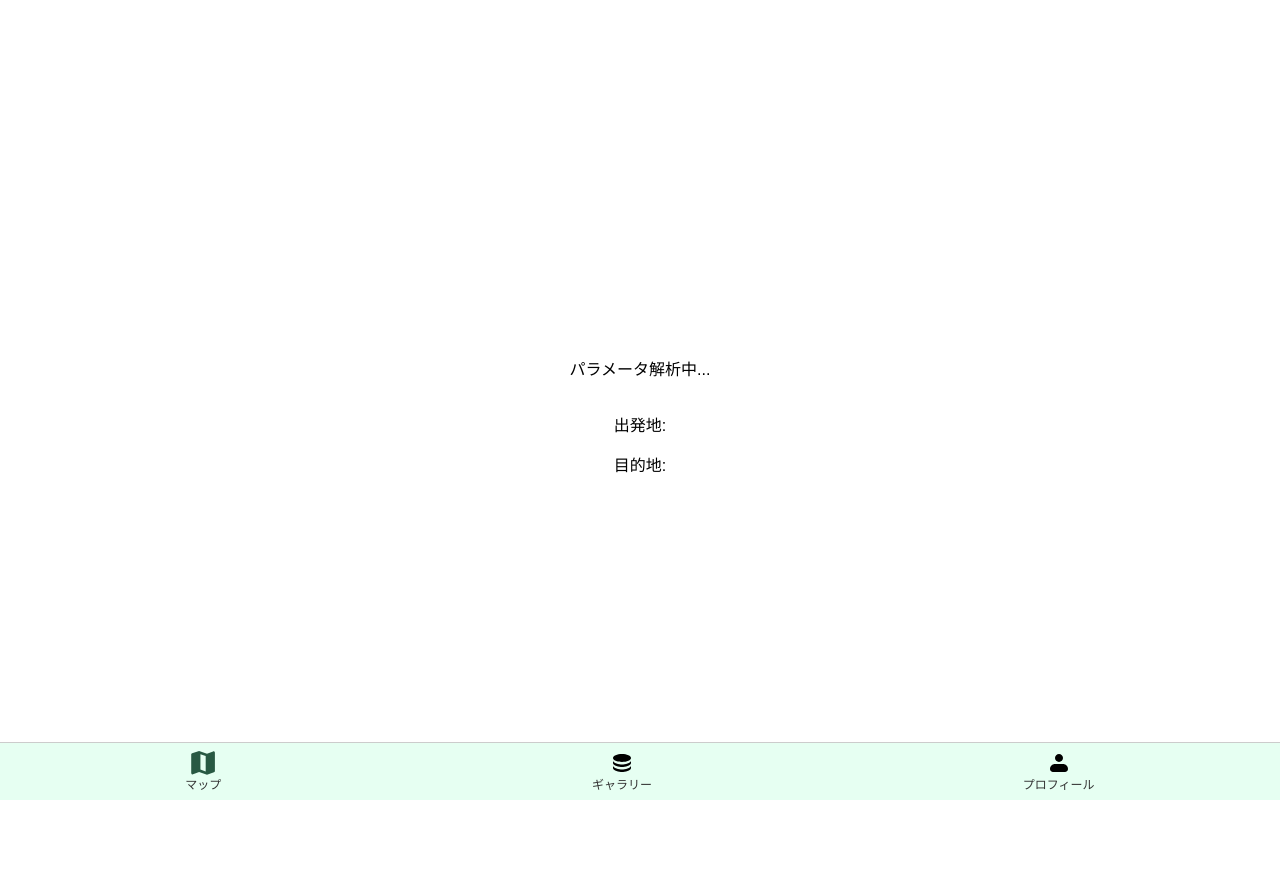
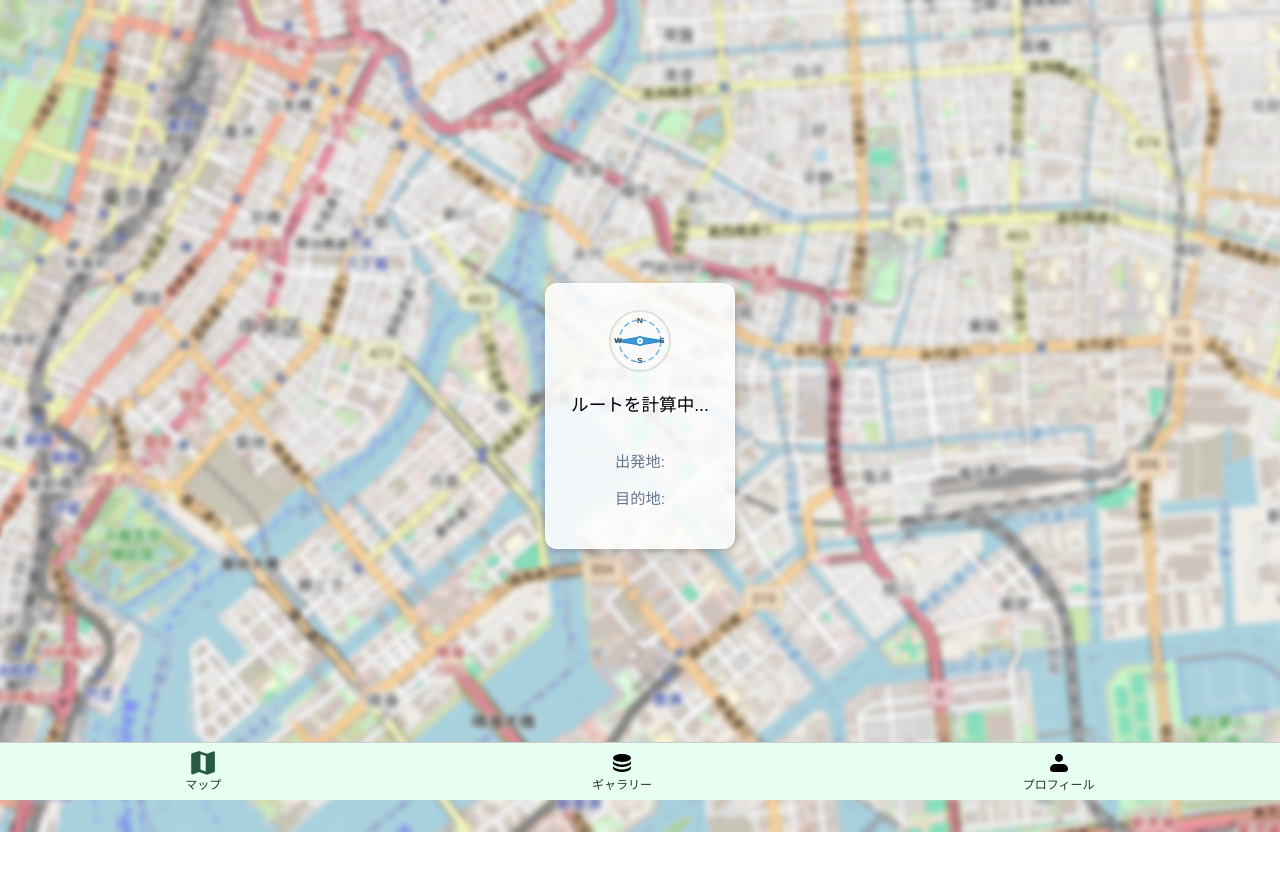
Before and after one commit to Detour-Navigation-System-01/detour-navigation-system, a Next.js app in the folder frontend/: page /navigate in a window 1280 px wide. Shown: the top 870 px of the page. Built offline with nearby package versions, Linux system fonts and the light colour scheme; no server answers.

Commit message:
計算中の画面を変更

```diff
--- a/frontend/src/components/map/routeresultmap.tsx
+++ b/frontend/src/components/map/routeresultmap.tsx
@@ -3,8 +3,8 @@
  * @description 出発地、目的地、制限時間を取得し、ジオコーディングを行いバックエンドで生成されたルートを表示します。
  * @author 尾﨑諒
  * @created 2025-06-24
- * @updated 2025-07-04
- * @version 5.0.3
+ * @updated 2025-07-09
+ * @version 5.0.5
  */
 
 "use client";
@@ -457,28 +457,126 @@ export default function RouteResultMap({ onComplete }: RouteResultMapProps) {
   if (loading || !isClient || !leafletIcons) {
     return (
         <div
-          className="fixed top-0 left-0 w-full h-full bg-gray-50 z-50"
+          className="fixed top-0 left-0 w-full h-full z-50"
           style={{
             display: 'flex',
-            flexDirection: 'column', // ← 要素を縦に並べる
+            flexDirection: 'column',
             alignItems: 'center',
             justifyContent: 'center',
             minHeight: '100vh',
             textAlign: 'center',
-            padding: '1rem'
+            padding: '1rem',
+            background: `url('/map.png')`,
+            backgroundSize: 'cover',
+            backgroundPosition: 'center',
+            backgroundColor: 'rgba(255,255,255,0.2)',
+            transition: 'backdrop-filter 0.3s ease-in-out'
           }}
         >
-          <div className="animate-spin rounded-full h-12 w-12 border-b-2 border-blue-600 mb-4"></div>
+          <div
+            style={{
+              backgroundColor: 'rgba(255,255,255,0.85)',
+              padding: '25px',
+              borderRadius: '12px',
+              boxShadow: '0 8px 20px rgba(0,0,0,0.15), 0 2px 5px rgba(0, 0, 0, 0.1)',
+              display: 'flex',
+              flexDirection: 'column',
+              alignItems: 'center',
+              Width: '350px',
+              maxWidth: '80%',
+              border: '1px solid rgba(255, 255, 255, 0.8)',
+              animation: 'fadeIn 0.5s ease-out'
+            }}
+          >
+            {/* 地図&コンパスをイメージしたアニメーション SVG */}
+            <svg width="64" height="64" viewBox="0 0 64 64" xmlns="http://www.w3.org/2000/svg">
+              {/* 外側の円 - コンパスベース */}
+              <circle
+                cx="32"
+                cy="32"
+                r="30"
+                stroke="#e0e0e0"
+                strokeWidth="2"
+                fill="none"
+              />
 
-          <p className="text-gray-600 font-medium mb-2">{step}</p>
+              {/* コンパス針 - 回転するパーツ */}
+              <g style={{
+                transformOrigin: 'center',
+                animation: 'compassSpin 2s ease-in-out infinite'
+              }}>
+                <path
+                  d="M32,8 L28,32 L32,56 L36,32 Z"
+                  fill="#3498db"
+                  stroke="#2980b9"
+                  strokeWidth="1"
+                />
+                <circle cx="32" cy="32" r="4" fill="white" stroke="#3498db" strokeWidth="2" />
+                <circle cx="32" cy="32" r="1" fill="#3498db" />
+              </g>
 
-          <div className="text-sm text-gray-500 space-y-1">
-            <p>出発地: {fromParam}</p>
-            <p>目的地: {toParam}</p>
-            {timeParam && <p>制限時間: {timeParam}分</p>}
+              {/* 方位記号 */}
+              <text x="32" y="14" textAnchor="middle" fill="#333" fontSize="8" fontWeight="bold">N</text>
+              <text x="32" y="54" textAnchor="middle" fill="#333" fontSize="8" fontWeight="bold">S</text>
+              <text x="54" y="34" textAnchor="middle" fill="#333" fontSize="8" fontWeight="bold">E</text>
+              <text x="10" y="34" textAnchor="middle" fill="#333" fontSize="8" fontWeight="bold">W</text>
+
+              {/* パルスエフェクト - ルート検索中をイメージ */}
+              <circle
+                cx="32"
+                cy="32"
+                r="20"
+                stroke="#3498db"
+                strokeWidth="1.5"
+                fill="none"
+                strokeDasharray="6,3"
+                style={{
+                  transformOrigin: 'center',
+                  animation: 'pulse 3s ease-in-out infinite'
+                }}
+              />
+            </svg>
+            <style jsx>{`
+              @keyframes compassSpin {
+                0% { transform: rotate(0deg); }
+                25% { transform: rotate(90deg); }
+                50% { transform: rotate(180deg); }
+                75% { transform: rotate(270deg); }
+                100% { transform: rotate(360deg); }
+              }
+              @keyframes pulse {
+                0% { r: 20; opacity: 0.8; }
+                50% { r: 24; opacity: 0.4; }
+                100% { r: 20; opacity: 0.8; }
+              }
+              @keyframes fadeIn {
+                0% { opacity: 0; transform: translateY(10px); }
+                100% { opacity: 1; transform: translateY(0); }
+              }
+            `}</style>
+
+            <p className="text-blue-700 font-medium mt-4 mb-2" style={{fontSize: '1.1rem'}}>
+              ルートを計算中...
+            </p>
+
+            <div className="space-y-2 mt-3 p-3 bg-blue-50 rounded-md border border-blue-100" style={{width: '100%'}}>
+              <p style={{fontWeight: '500', color: '#334155', fontSize: '0.95rem'}}>
+                <span style={{display: 'inline-block', width: '4.5em', color: '#64748b'}}>出発地:</span>
+                {fromParam}
+              </p>
+              <p style={{fontWeight: '500', color: '#334155', fontSize: '0.95rem'}}>
+                <span style={{display: 'inline-block', width: '4.5em', color: '#64748b'}}>目的地:</span>
+                {toParam}
+              </p>
+              {timeParam && (
+                <p style={{fontWeight: '500', color: '#334155', fontSize: '0.95rem'}}>
+                  <span style={{display: 'inline-block', width: '4.5em', color: '#64748b'}}>制限時間:</span>
+                  {timeParam}分
+                </p>
+              )}
+            </div>
           </div>
         </div>
-
     );
   }
 
```
Also changed, not shown: frontend/public/map.png (added).
